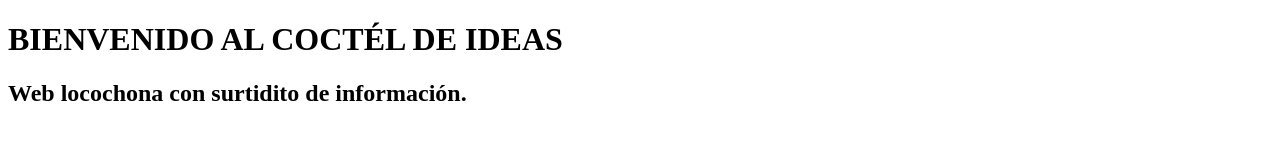
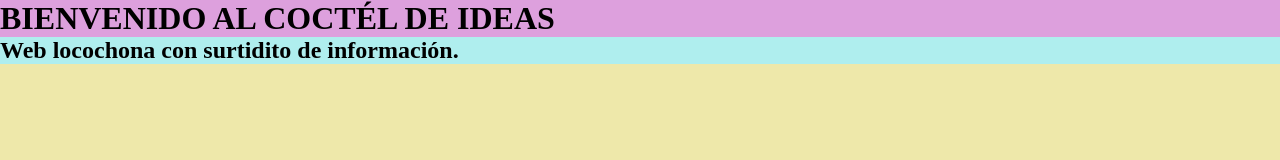
Before and after one commit to eli-triniguerrero/cocteldeideas, a plain HTML site: page docs/index.html in a window 1280 px wide. Drawn offline with Linux system fonts and the light colour scheme; the site is published under a folder, as on GitHub Pages, so addresses that start at the root find nothing.

Commit message:
añadiendo estilos básicos al html

```diff
--- a/docs/css/style.css
+++ b/docs/css/style.css
@@ -1,6 +1,9 @@
 * {
     margin: 0;
     padding: 0;
+}
+body {
+    background: palegoldenrod;
 }
 
 h1 {
--- a/docs/index.html
+++ b/docs/index.html
@@ -5,7 +5,7 @@
     <meta name="viewport" content="width=device-width, initial-scale=1.0">
     <meta http-equiv="X-UA-Compatible" content="ie=edge">
     <!--LINKS CSS-->
-    <link rel="stylesheet" href="/docs/css/style.css">
+    <link rel="stylesheet" href="css/style.css">
     <title>Coctel-de-Ideas</title>
 </head>
 <body>
@@ -13,6 +13,6 @@
 
     <h2 class="subtitle-one">Web locochona con surtidito de información.</h2>
 
-    <script src="/docs/js/index.js"></script>
+    <script src="js/index.js"></script>
 </body>
 </html>
```
